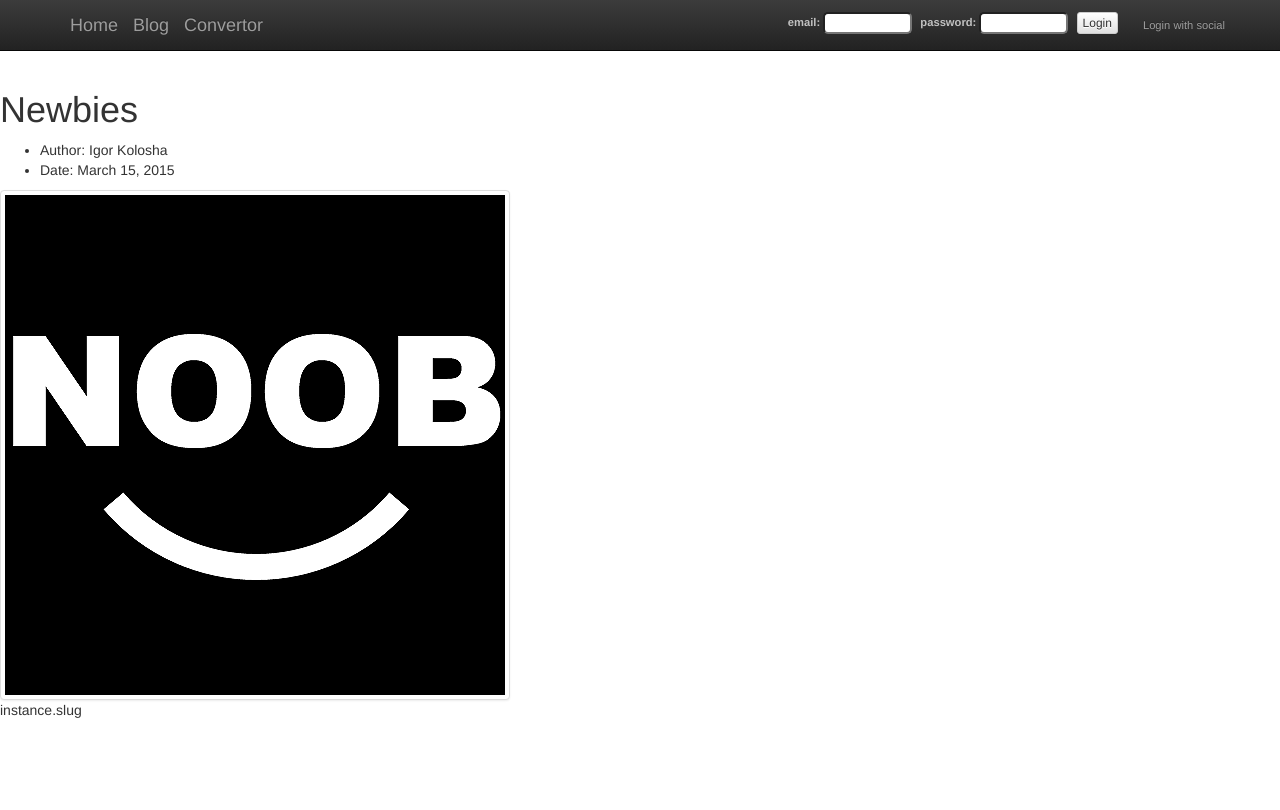
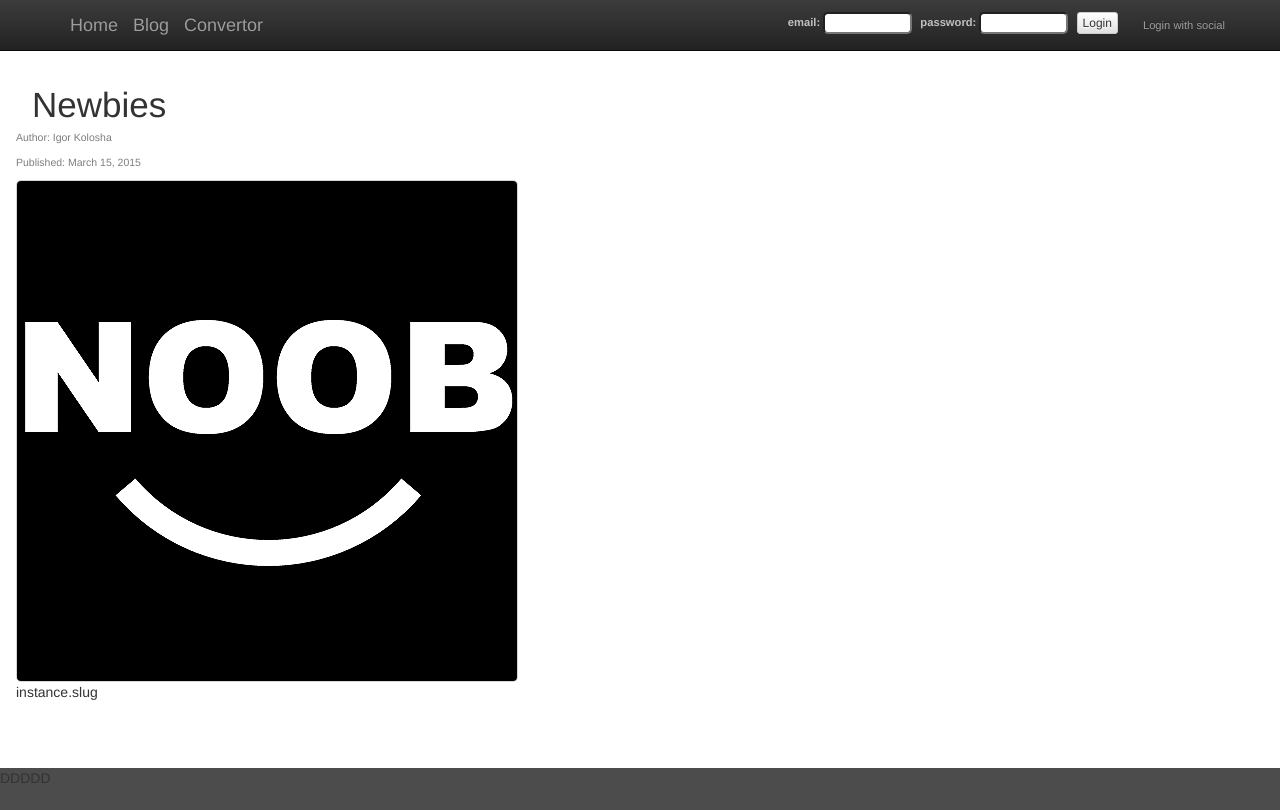
Before and after one commit to asholok/my_site, a Django app: a page that uses asholok/templates/base.html in a window 1280 px wide. Before the commit the page ends 718 px from the top, so only its background shows below. Run offline with Django 3.2, Linux system fonts and the light colour scheme; data comes from the database, SQL or seed files in the repository; both versions use the stored data as it was after the commit; some libraries are stand-ins or nearby versions.

Commit message:
update site

```diff
--- a/asholok/blog/models.py
+++ b/asholok/blog/models.py
@@ -28,8 +28,5 @@ class Post(models.Model):
             self.slug = '{}_{}'.format(self.date, sample_slug)
         else:
             self.slug = sample_slug
-        try:
-            print 'obj is {}'.format(self.image)
-        except ValueError:
-            print 'Do not pass img'
+
         super(Post, self).save(*args, **kwargs)
--- a/asholok/static/css/local.css
+++ b/asholok/static/css/local.css
@@ -1,11 +1,38 @@
+html, body, #block-container { height: 100%; }
+
 body {
 	padding-top: 70px;
 }
-.content-block{
+
+#title {
 	margin-left: 16px;
-	margin-bottom: 10px;
+	font-size: 2.5em;
+}
+
+.post-block {
+	margin: 10px 16px 0 16px;
 	border-bottom: solid 1px rgba(48, 48, 48, .2);
 	background-clip: padding-box;
+}
+
+.convertor-block{
+	width: 480px;
+	margin: 10px 16px 10px 16px;
+	background-clip: padding-box;
+}
+
+.post {
+	margin: 10px 16px 0 16px;
+}
+
+.img {
+	border-radius: 5px;
+	border: solid 1px rgba(48, 48, 48, .2);
+}
+
+.subtext {
+	color: rgba(38, 38, 38, .6);
+	font-size: 75%;
 }
 
 .login-container {
@@ -29,3 +56,40 @@ body {
 .login-label {
 	margin-right: 5px;
 }
+
+.required {
+	font-size: 80%;
+	font-style: italic;
+	color: red;
+}
+
+body > #block-container {
+	height: auto;
+	min-height: 100%;
+	margin-bottom: 0;
+}
+
+#content {
+	padding-bottom: 3em;
+}
+
+.panel-footer {
+	clear: both;
+	position: relative;
+	z-index: 10;
+	height: 3em;
+	margin-top: -3em;
+}
+
+#footer {
+	clear: both;
+	position: relative;
+	z-index: 10;
+	height: 3em;
+	margin-top: -3em;
+	width: 100%;
+	background-color: #4c4c4c;
+	/*height: 48px;
+	display: inline-flex;*/
+	align-items: center;
+}
--- a/asholok/templates/base.html
+++ b/asholok/templates/base.html
@@ -7,17 +7,20 @@
     <link rel="stylesheet" type="text/css" href="{% static 'css/bootstrap-theme.css' %}">
     <link rel="stylesheet" type="text/css" href="{% static 'css/local.css' %}">
     {% block meta %}{% endblock %}
+    <script src="https://ajax.googleapis.com/ajax/libs/jquery/1.11.2/jquery.min.js"></script>
+    {% for message in messages %}
+        <script type="text/javascript">
+            alert('{{message}}');
+        </script>
+    {% endfor %}
 </head>
 <body>
+    <div id="block-container" >
         <div class="navbar navbar-inverse navbar-fixed-top">
             <div class="container" >
                 <a href="{% url 'home' %}" class="navbar-brand">Home</a>
                 <a href="{% url 'blog:index' %}" class="navbar-brand">Blog</a>
                 <a href="{% url 'convertor:index' %}" class="navbar-brand">Convertor</a>
-
-            {% if messages.error %}
-                <script type="text/javascript"> alert({{ messages.error }}) </script>
-            {% endif %}
                 <div class="collapse navbar-collapse navHeaderCollapse">
                     <div class="nav navbar-nav navbar-right" >
                     <div class="login-container" >
@@ -36,8 +39,13 @@
                 </div>
             </div>
         </div>
-    <script src="https://ajax.googleapis.com/ajax/libs/jquery/1.11.2/jquery.min.js"></script>
+        <div id="content">
             {% block content %}
             {% endblock %}
+        </div>
+    </div>
+    <div id="footer">
+        DDDDD
+    </div>
 </body>
 </html>
--- a/asholok/templates/blog/detail.html
+++ b/asholok/templates/blog/detail.html
@@ -1,16 +1,14 @@
 {% extends "base.html" %}
 {% block title %} {{post.title}} {% endblock %}
 {% block content %}
-	<h1>{{post.title}}</h1>
-	<div class="info_block">
-		<ul>
-			<li>Author: {{post.author}}</li>
-			<li>Date: {{post.date}}</li>
-		</ul>
-	</div>
-	<div class="content_block" >
+	<div class="post" >
+		<div id="title">{{post.title}}</div>
+		<div class="subtext">
+			<p>Author: {{post.author}}</p>
+			<p>Published: {{post.date}}</p>
+		</div>
 		{% if post.image %}
-		<img src="{{post.image.url}}" class="img-thumbnail">
+		<img src="{{post.image.url}}" class="img">
 		{% endif %}
 		<p>{{post.body}}</p>
 	</div>
--- a/asholok/templates/convertor/index.html
+++ b/asholok/templates/convertor/index.html
@@ -47,11 +47,11 @@
         $('#converterNumber').keyup( validateInput );
     });
 </script>
-
+<div id="title">Convertor</div>
+<div class="convertor-block">
 {% if engine.result %}
     <div class="result"> Result is: {{engine.result}} </div>
 {% endif %}
-
     <form role="form" name="converter" action="{% url 'convertor:results' %}" method="post">
         {% csrf_token %}
         <div class="form-group">
@@ -81,4 +81,5 @@
         </div>
         <input class="btn btn-default" type="submit" disabled id="submitConvert" value="Convert">
     </form>
+</div>
 {% endblock %}
--- a/asholok/templates/home.html
+++ b/asholok/templates/home.html
@@ -1,5 +1,5 @@
 {% extends "base.html" %}
 {% block title %} Home {% endblock %}
 {% block content %}
-	<h1>Welcome to my Page</h1>
+	<div id="title">Welcome to my Page</div>
 {% endblock %}
```
Also changed, not shown: asholok/asholok/settings.py (+6 -6 lines), asholok/templates/blog/form.html (+10 -4 lines), asholok/templates/blog/index.html (+4 -4 lines), asholok/db.sqlite3, asholok/media/asholok@gmail.com/newbies_noob copy.png (added), 3 other files. Lines whose indentation alone changed are shown as unchanged.
